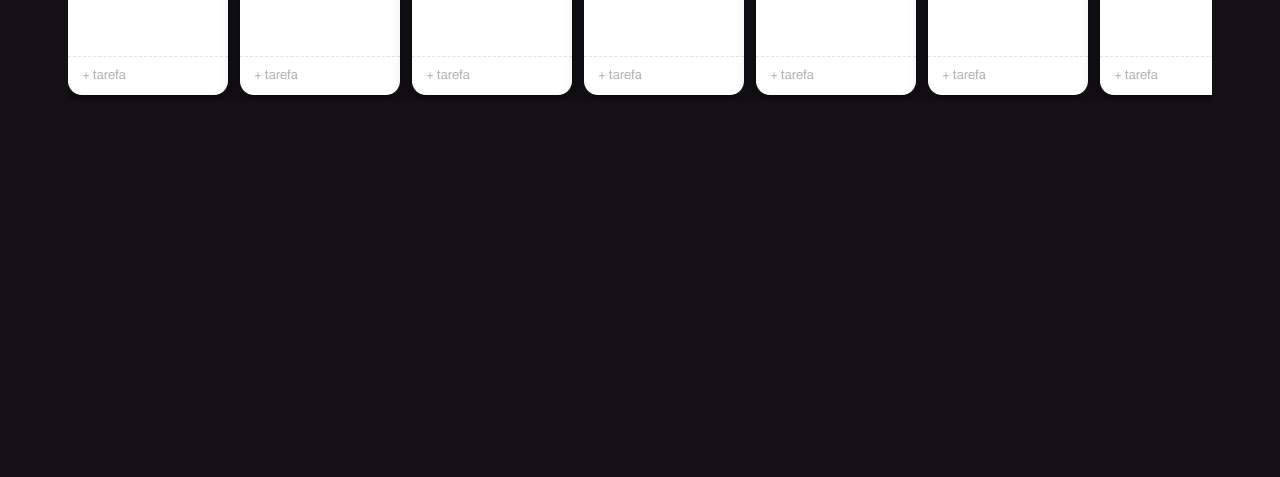
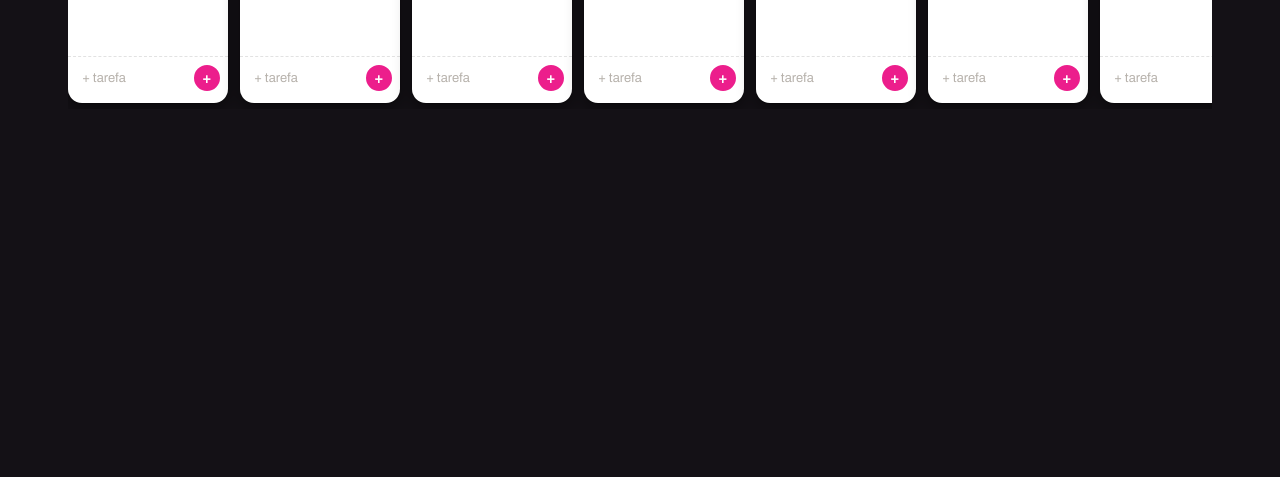
Before and after one commit to alltoral/v2-app-de-rotina, a website: page index.html in a window 1280 px wide. Shown: the part 323-800 px from the top of the page. Drawn offline with Linux system fonts and the light colour scheme; no server answers.

Commit message:
Refactor task input and confirmation button styles

```diff
--- a/index.html
+++ b/index.html
@@ -278,12 +278,16 @@
   }
   .task-item:hover .task-close{ display:block; }
   .add-task-row{
-    padding:8px 12px 12px;
+    padding:8px 8px 12px 12px;
     border-top:1px dashed rgba(20,17,22,0.12);
     flex-shrink:0;
+    display:flex;
+    align-items:center;
+    gap:6px;
   }
   .add-task-input{
-    width:100%;
+    flex:1;
+    min-width:0;
     border:none;
     background:transparent;
     font-family:'Archivo',sans-serif;
@@ -292,6 +296,24 @@
     outline:none;
   }
   .add-task-input::placeholder{ color:#B7B2AC; }
+  .add-task-confirm{
+    flex-shrink:0;
+    width:26px; height:26px;
+    padding:0;
+    border-radius:50%;
+    border:2px solid var(--black);
+    background:var(--pink);
+    border-color:var(--pink);
+    color:var(--white);
+    font-size:15px;
+    font-weight:700;
+    line-height:1;
+    display:flex;
+    align-items:center;
+    justify-content:center;
+    cursor:pointer;
+  }
+  .add-task-confirm:active{ transform:scale(0.92); }
 
   ::-webkit-scrollbar{ width:8px; height:8px; }
   ::-webkit-scrollbar-thumb{ background:rgba(255,255,255,0.2); border-radius:4px; }
@@ -513,13 +535,27 @@ try {
       const input = document.createElement('input');
       input.className = 'add-task-input';
       input.placeholder = '+ tarefa';
-      input.addEventListener('keydown', (e)=>{
-        if(e.key === 'Enter' && input.value.trim()){
+      input.setAttribute('enterkeyhint', 'done');
+      input.setAttribute('autocomplete', 'off');
+      function submitInput(){
+        if(input.value.trim()){
           addTask(dk, input.value.trim());
           input.value = '';
         }
+      }
+      input.addEventListener('keydown', (e)=>{
+        if(e.key === 'Enter'){
+          e.preventDefault();
+          submitInput();
+        }
       });
+      const confirmBtn = document.createElement('button');
+      confirmBtn.className = 'add-task-confirm';
+      confirmBtn.type = 'button';
+      confirmBtn.textContent = '+';
+      confirmBtn.addEventListener('click', submitInput);
       addRow.appendChild(input);
+      addRow.appendChild(confirmBtn);
       card.appendChild(addRow);
 
       weekBoard.appendChild(card);
```
